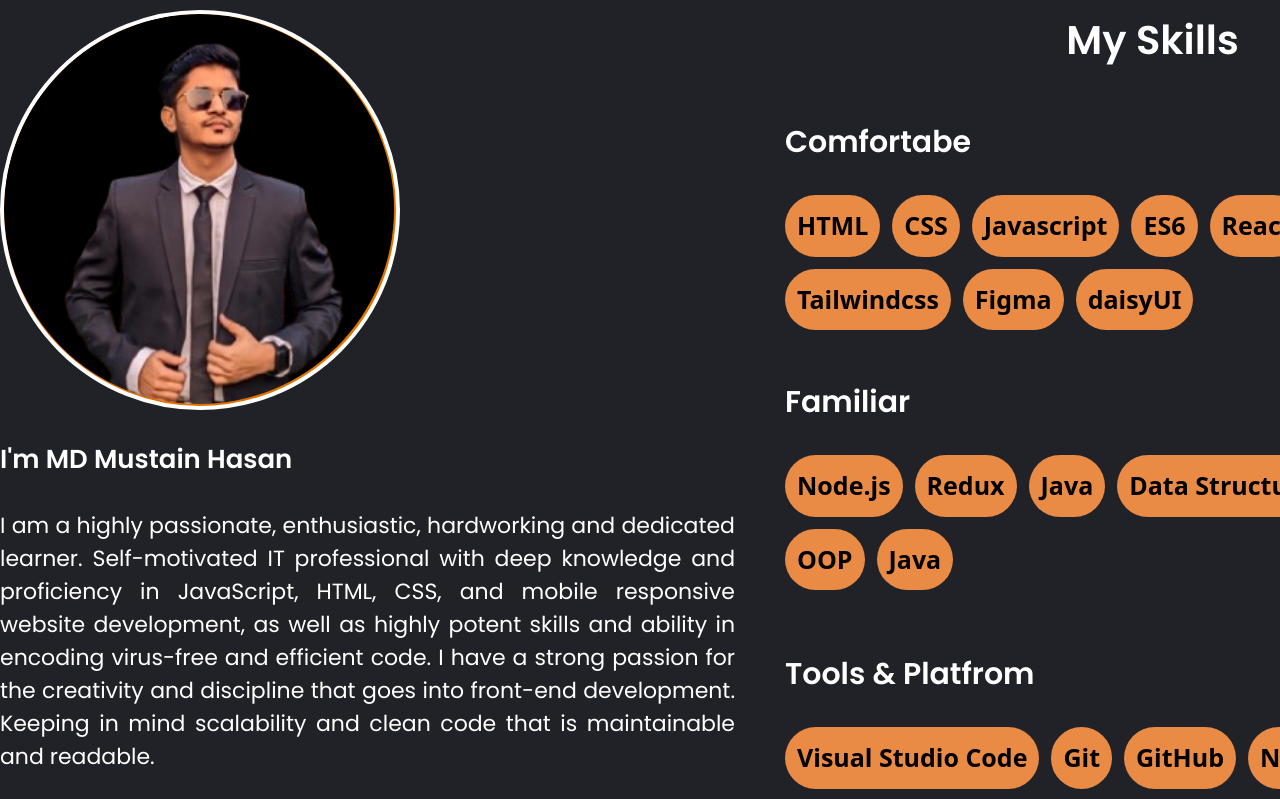
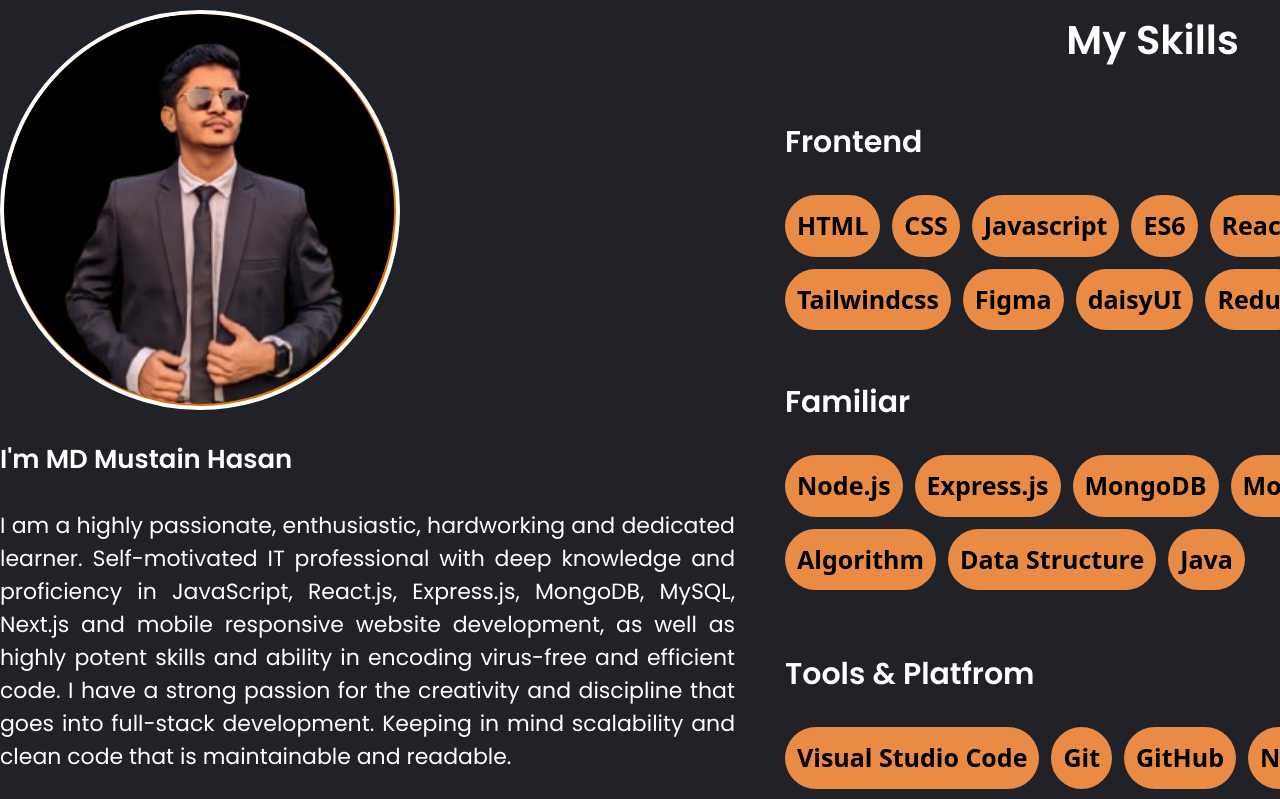
Before and after one commit to mustakin04/Full-Stack-Porfolio, a React (Vite) app: page / in a window 1280 px wide. Shown: the part 1120-1919 px from the top of the page. Built offline with nearby package versions, Linux system fonts and the light colour scheme.

Commit message:
my skills part changes

```diff
--- a/src/Component/About/About.jsx
+++ b/src/Component/About/About.jsx
@@ -45,11 +45,11 @@ const About = () => {
               <p className="font-normal text-[22px] text-justify">
                 I am a highly passionate, enthusiastic, hardworking and
                 dedicated learner. Self-motivated IT professional with deep
-                knowledge and proficiency in JavaScript, HTML, CSS, and mobile
+                knowledge and proficiency in JavaScript, React.js, Express.js, MongoDB, MySQL, Next.js and mobile
                 responsive website development, as well as highly potent skills
                 and ability in encoding virus-free and efficient code. I have a
                 strong passion for the creativity and discipline that goes into
-                front-end development. Keeping in mind scalability and clean
+                full-stack development. Keeping in mind scalability and clean
                 code that is maintainable and readable.
               </p>
               <div className="bg-[#e98b45] inline-flex  rounded-sm mt-[30px] ">
@@ -68,7 +68,7 @@ const About = () => {
             </h2>
             <div>
               <h3 className="font-poppins font-semibold text-[30px] text-white mb-[30px]">
-                Comfortabe
+              Frontend
               </h3>
               <div className="font-semibold text-black text-[25px] ">
                 <button className="bg-[#e98b45] py-[12px] px-[12px] rounded-[50px] mr-[12px] mb-[12px]">
@@ -98,6 +98,9 @@ const About = () => {
                 <button className="bg-[#e98b45] py-[12px] px-[12px] rounded-[50px]  mr-[12px]">
                   daisyUI
                 </button>
+                <button className="bg-[#e98b45] py-[12px] px-[12px] rounded-[50px]  mr-[12px]">
+                  Redux
+                </button>
               </div>
             </div>
             <div className="mt-[50px]">
@@ -109,19 +112,19 @@ const About = () => {
                   Node.js
                 </button>
                 <button className="bg-[#e98b45] py-[12px] px-[12px] rounded-[50px]  mr-[12px]  mb-[12px]">
-                  Redux
+                Express.js
                 </button>
                 <button className="bg-[#e98b45] py-[12px] px-[12px] rounded-[50px]  mr-[12px]  mb-[12px]">
-                  Java
+                MongoDB
                 </button>
                 <button className="bg-[#e98b45] py-[12px] px-[12px] rounded-[50px]  mr-[12px]  mb-[12px]">
-                  Data Structure
+                  Mongoose
                 </button>
                 <button className="bg-[#e98b45] py-[12px] px-[12px] rounded-[50px]  mr-[12px]  mb-[12px]">
                   Algorithm
                 </button>
                 <button className="bg-[#e98b45] py-[12px] px-[12px] rounded-[50px]  mr-[12px]  mb-[12px]">
-                  OOP
+                Data Structure
                 </button>
                 <button className="bg-[#e98b45] py-[12px] px-[12px] rounded-[50px]  mr-[12px]  mb-[12px]">
                   Java
@@ -160,6 +163,9 @@ const About = () => {
                 <button className="bg-[#e98b45] py-[12px] px-[12px] rounded-[50px]  mr-[12px]  mb-[12px]">
                   Chrome Dev Tool
                 </button>
+                <button className="bg-[#e98b45] py-[12px] px-[12px] rounded-[50px]  mr-[12px]  mb-[12px]">
+                  Postman
+                </button>
               </div>
             </div>
           </div>
--- a/src/Component/Banner/Banner.jsx
+++ b/src/Component/Banner/Banner.jsx
@@ -21,7 +21,7 @@ const Banner = () => {
 
     typewriter
       .pauseFor(2500)
-      .typeString("Frontend-Developer")
+      .typeString("Full-Stack Web Developer")
       .pauseFor(300)
       .deleteChars(10)
       .pauseFor(1000)
```
